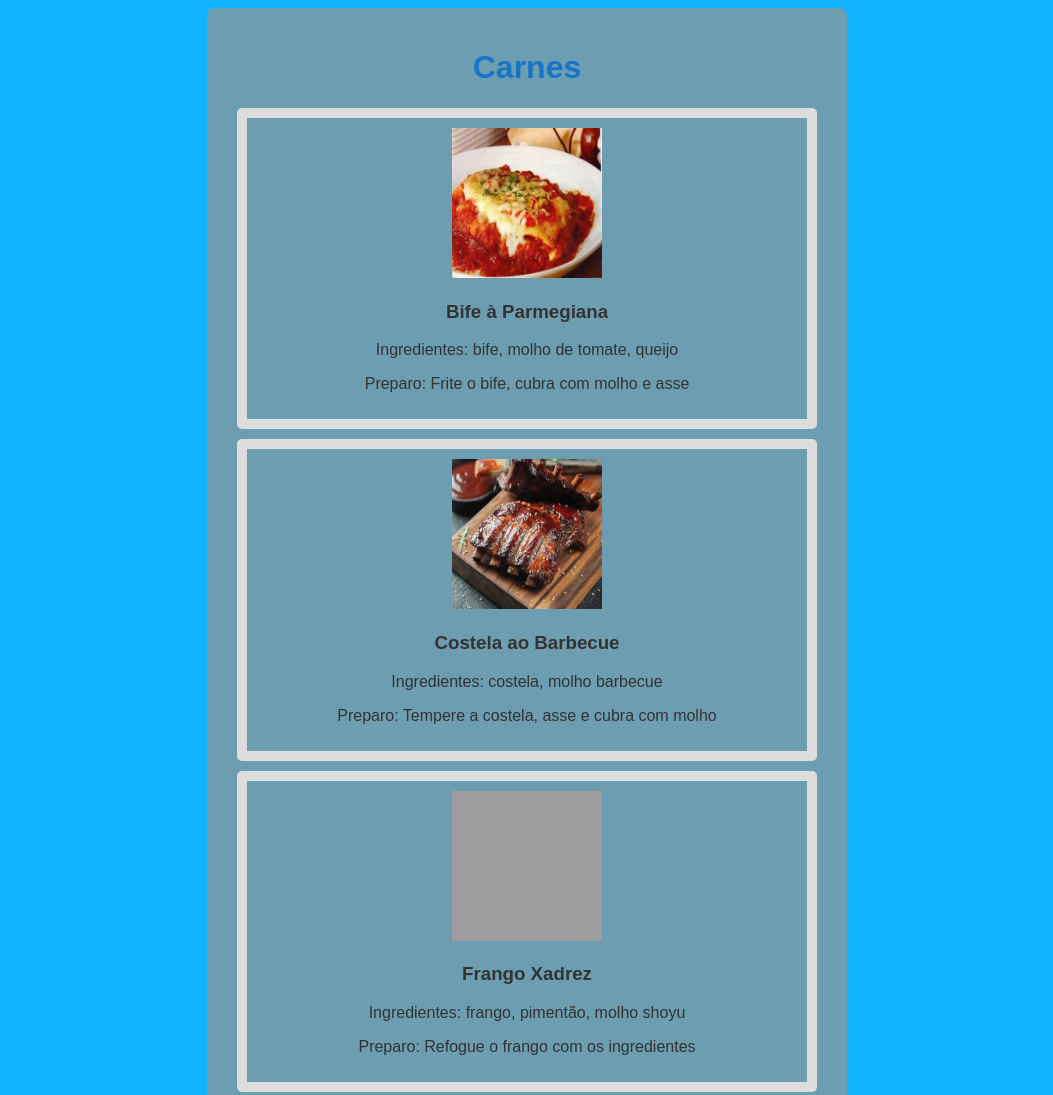
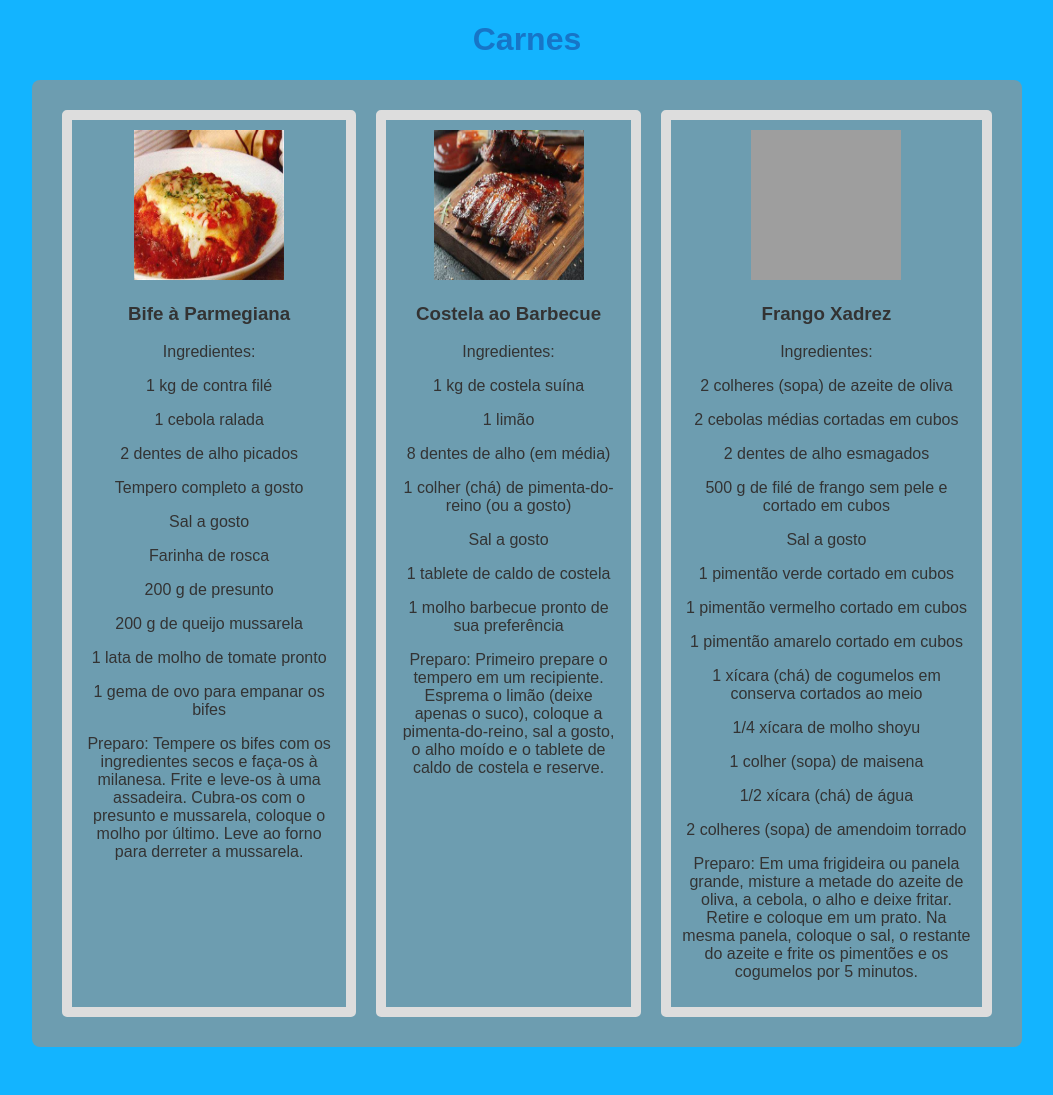
Before and after one commit to mariafer057/AVA-renato-08-11, a website: page carnes.html in a window 1280 px wide. Shown: the top 1095 px of the page, without its empty margins (113-1166 px from the left). After the commit the page ends 1055 px from the top, so only its background shows below. Drawn offline with Linux system fonts and the light colour scheme; grey boxes are pictures that could not be loaded.

Commit message:
08/11
terminado

```diff
--- a/carnes.html
+++ b/carnes.html
@@ -7,25 +7,61 @@
     <link rel="stylesheet" href="style.css">
 </head>
 <body>
+
+    <h1>Carnes</h1>
     <div class="container">
-    <h1>Carnes</h1>
     <div class="comidas">
         <img src="imagens/BIFE.jpg" alt="">
     <h3>Bife à Parmegiana</h3>
-    <p>Ingredientes: bife, molho de tomate, queijo</p>
-    <p>Preparo: Frite o bife, cubra com molho e asse</p>
+    <p>Ingredientes: </p>
+    <p>1 kg de contra filé</p>
+    <p>1 cebola ralada</p>
+    <p>2 dentes de alho picados</p>
+    <p>Tempero completo a gosto</p>
+    <p>Sal a gosto</p>
+    <p>Farinha de rosca</p>
+    <p>200 g de presunto</p>
+    <p>200 g de queijo mussarela</p>
+    <p>1 lata de molho de tomate pronto</p>
+    <p>1 gema de ovo para empanar os bifes</p>
+
+    <p>Preparo: Tempere os bifes com os ingredientes secos e faça-os à milanesa. Frite e leve-os à uma assadeira. Cubra-os com o presunto e mussarela, coloque o molho por último. Leve ao forno para derreter a mussarela.</p>
+
     </div>
     <div class="comidas">
         <img src="imagens/COSTELA.jpg" alt="">
         <h3>Costela ao Barbecue</h3>
-        <p>Ingredientes: costela, molho barbecue</p>
-        <p>Preparo: Tempere a costela, asse e cubra com molho</p>
+        <p>Ingredientes: </p>
+        <p>1 kg de costela suína</p>
+        <p>1 limão</p>
+        <p>8 dentes de alho (em média)</p>
+        <p>1 colher (chá) de pimenta-do-reino (ou a gosto)</p>
+        <p>Sal a gosto</p>
+        <p>1 tablete de caldo de costela</p>
+        <p>1 molho barbecue pronto de sua preferência</p>
+
+        <p>Preparo: Primeiro prepare o tempero em um recipiente. Esprema o limão (deixe apenas o suco), coloque a pimenta-do-reino, sal a gosto, o alho moído e o tablete de caldo de costela e reserve.</p>
     </div>
     <div class="comidas">
         <img src="imagens/FRANGO.jpg" alt="">
         <h3>Frango Xadrez</h3>
-        <p>Ingredientes: frango, pimentão, molho shoyu</p>
-        <p>Preparo: Refogue o frango com os ingredientes</p>
+        <p>Ingredientes: </p>
+        <p>2 colheres (sopa) de azeite de oliva</p>
+        <p>2 cebolas médias cortadas em cubos</p>
+        <p>2 dentes de alho esmagados</p>
+        <p>500 g de filé de frango sem pele e cortado em cubos</p>
+        <p>Sal a gosto</p>
+        <p>1 pimentão verde cortado em cubos</p>
+        <p>1 pimentão vermelho cortado em cubos</p>
+        <p>1 pimentão amarelo cortado em cubos</p>
+        <p>1 xícara (chá) de cogumelos em conserva cortados ao meio</p>
+        <p>1/4 xícara de molho shoyu</p>
+        <p>1 colher (sopa) de maisena</p>
+        <p>1/2 xícara (chá) de água</p>
+        <p>2 colheres (sopa) de amendoim torrado</p>
+
+        <p>Preparo: Em uma frigideira ou panela grande, misture a metade do azeite de oliva, a cebola, o alho e deixe fritar. Retire e coloque em um prato. Na mesma panela, coloque o sal, o restante do azeite e frite os pimentões e os cogumelos por 5 minutos.</p>
+
     </div>
     </div>
 </body>
--- a/style.css
+++ b/style.css
@@ -9,6 +9,18 @@ body {
 }
 h1 {
     color: #1775c7;
+    align-items: center;
+}
+img { width: 150px;
+    height: 150px;
+}
+.container {
+    max-width: 950px;
+    margin: 0 auto;
+    padding: 20px;
+    background-color: #6d9db0;
+    border-radius: 8px;
+    display: flex;
 }
 .comidas {
     padding: 10px;
@@ -17,16 +29,6 @@ h1 {
     margin: 10px;
     border: 10px solid #ddd;
 }
-img { width: 150px;
-    height: 150px;
-}
-.container {
-    max-width: 600px;
-    margin: 0 auto;
-    padding: 20px;
-    background-color: #6d9db0;
-    border-radius: 8px;
-}
 button{
     border-radius: 20px;
     color: white;
--- a/sw.js
+++ b/sw.js
@@ -1,6 +1,6 @@
 let cacheName = "receitas";
-let filesToCache = ["/", "/index.html",
-                    "/css/style.css", "/js/main.js"];
+let filesToCache = ["/", "/index.html", "/massas", "/doces", "/carnes","/manifest.json",
+                    "/style.css", "/js/main.js"];
 /* inicializando a service worker e fazendo o
 download do conteúdo da aplicação */
 self.addEventListener("install", (e) => {
```
Also changed, not shown: doces.html (+28 -7 lines), index.html (+3 -3 lines), massas.html (+30 -8 lines), manifest.json.
